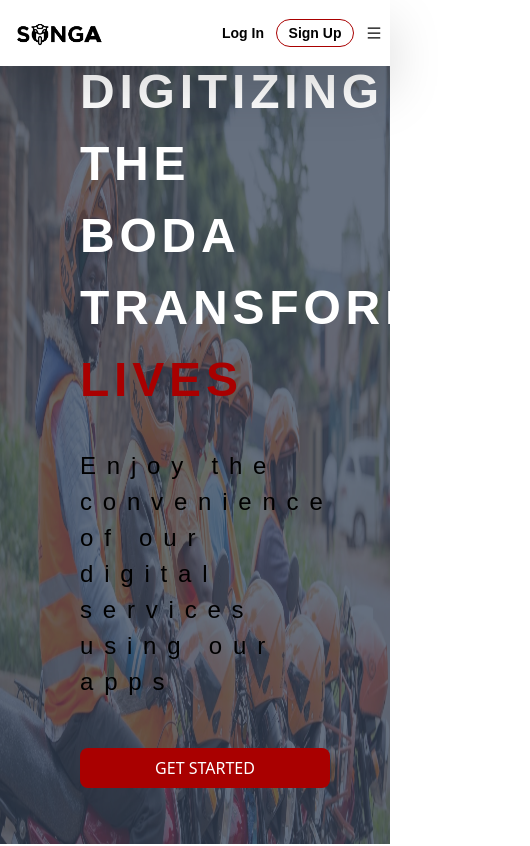
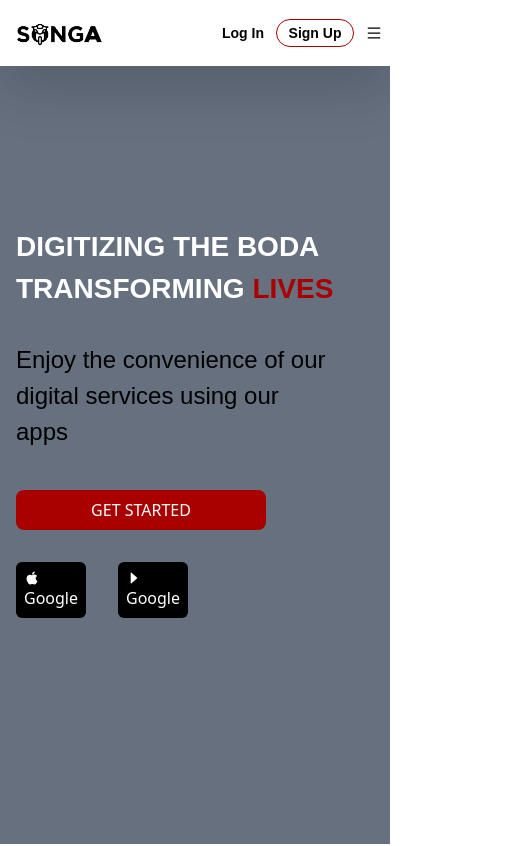
Before and after one commit to SongaBiz/Songa, a Next.js app: page / in a window 390 px wide. Shown: the top 846 px of the page, 530 px wide, since content can reach past the window. Built offline with nearby package versions, Linux system fonts and the light colour scheme; a web font is replaced by a local one.

Commit message:
[Feat}: Buttons skeleton file

```diff
--- /dev/null
+++ b/components/Elements/Buttons/buttons.tsx
@@ -0,0 +1,21 @@
+import React from 'react'
+import Link from 'next/link'
+
+interface StoreButtons {
+    text: string;
+    url:string;
+    icon: string;
+}
+export const StoreButtons = ({ text, url, icon }: StoreButtons) => {
+  return (
+    <div className='pt-4'>
+        <Link href={url}>
+            <button className='border-none bg-[#000000] px-2 py-[8px] outline-none text-white rounded-md'>
+                {icon} {text}
+            </button>
+        </Link>
+    </div>
+  )
+}
+
+export default StoreButtons
--- a/components/Landing/AboutUs/index.tsx
+++ b/components/Landing/AboutUs/index.tsx
@@ -6,7 +6,7 @@ import Link from 'next/link';
 const AboutUs: React.FC = () => {
   return (
     <div id="about" className='w-auto h-auto bg-white md:flex'>
-      <div className='mt-20 flex flex-col flex-1 items-center mx-12 md:w-1/2 md:items-start md:px-12'>
+      <div className='pt-5 flex flex-col flex-1 items-center mx-12 md:w-1/2 md:items-start md:px-12'>
         <div className="lg:w-[362px] h-[89px] text-black text-6xl font-bold leading-10">
           About Us
         </div>
--- a/components/Landing/Hero/index.tsx
+++ b/components/Landing/Hero/index.tsx
@@ -1,51 +1,40 @@
 "use client"
 import Image from 'next/image'
-import React from 'react'
 import Link from 'next/link';
 import { sans_hebrew } from '@/app/ui/fonts';
 import { useState } from 'react';
-import { AiOutlineRight, AiOutlineLeft, AiOutlineDash } from 'react-icons/ai'
-
-
-// const sliderImages = [
-//     "/assets/images/Songa-slide-1.jpeg",
-//     "/assets/images/Songa-slide-2.jpeg",
-//     "/assets/images/Songa-slide-3.jpeg",
-//     "/assets/images/Songa-slide-4.jpeg",
-//     "/assets/images/Songa-slide-5.jpeg",
-
-// ]
-
+import { StoreButtons } from '@/components/Elements/Buttons/buttons';
+import { AiFillApple, AiOutlineCaretRight } from "react-icons/ai";
 
 export const Hero = () => {
 
     return (
         <div className='relative h-[100vh] w-screen group'>
-            <div className=''>
+            <div className='w-full '>
                 <Image
                 src='/assets/images/hero-bg.jpg'
                 alt='boba boda riders'
                 fill={true}
+                className='hidden md:block'
                 />
             </div>
 
-            <div className="w-full h-full flex flex-col justify-center items-center bg-slate-700 bg-opacity-75 absolute z-0">
-                <span className="text-white w-full px-20">
-                   <h1 className={`${sans_hebrew.className} tracking-widest text-[48px] leading-2 font-bold`}>DIGITIZING THE BODA <br/> TRANSFORMING <span className='text-[#A90000]'>LIVES</span></h1>
-                   <p className={`${sans_hebrew.className} text-[#000000] font-light text-md leading-2 tracking-[.45em] text-[24px] my-8`}>
+            <div className="w-full h-[100vh] flex flex-col justify-center items-center bg-slate-700 bg-opacity-75 absolute z-0">
+                <span className="text-white w-full px-4  md:px-8">
+                   <h1 className={`${sans_hebrew.className} tracking-normal text-[28px] md:tracking-widest md:text-[48px] leading-2 font-bold`}>DIGITIZING THE BODA <br/> TRANSFORMING <span className='text-[#A90000]'>LIVES</span></h1>
+                   <p className={`${sans_hebrew.className} tracking-normal text-[#000000] font-light text-md md:leading-2 md:tracking-[.45em] text-[24px] my-8`}>
                    Enjoy the convenience of our <br /> digital services using our <br />apps
                     </p>
-                    <div className='flex flex-col gap-y-8  pt-4 md:space-x-12 md:flex-row md:w-full'>
+                    <div className='flex flex-col gap-y-8 pt-2 md:flex-row md:w-full'>
                         <button className='border-none bg-[#A90000] px-12 py-[8px] w-[250px] outline-none text-[#ffffff] text-center text-[16px] rounded-lg hover:bg-[#009245]'>
                             <Link href='#rider_reg'>
                                 GET STARTED
                             </Link>
                         </button>
-                        {/* <button  className='border border-[#FB4552] bg-transparent px-12 py-[8px] w-[250px] outline-none text-[#ffffff] text-center rounded-lg hover:bg-[#000000]'>
-                            <Link href='#about'>
-                                Learn More
-                            </Link>
-                        </button> */}
+                    </div>
+                    <div className="flex space-x-8 pt-4">
+                        <StoreButtons icon = <AiFillApple/>  text='Google' url='/' />
+                        <StoreButtons icon= <AiOutlineCaretRight/> text='Google' url='/' />
                     </div>
                 </span>
             </div>
```
